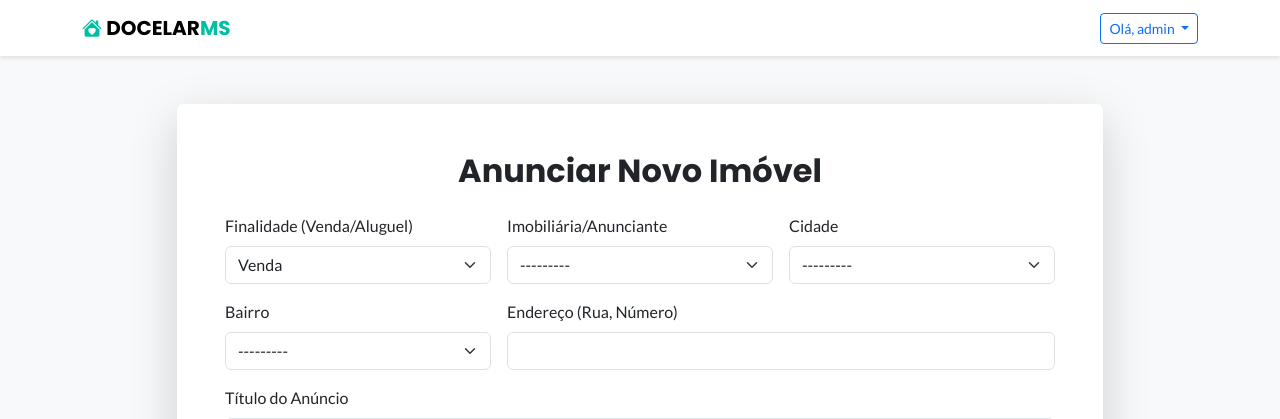
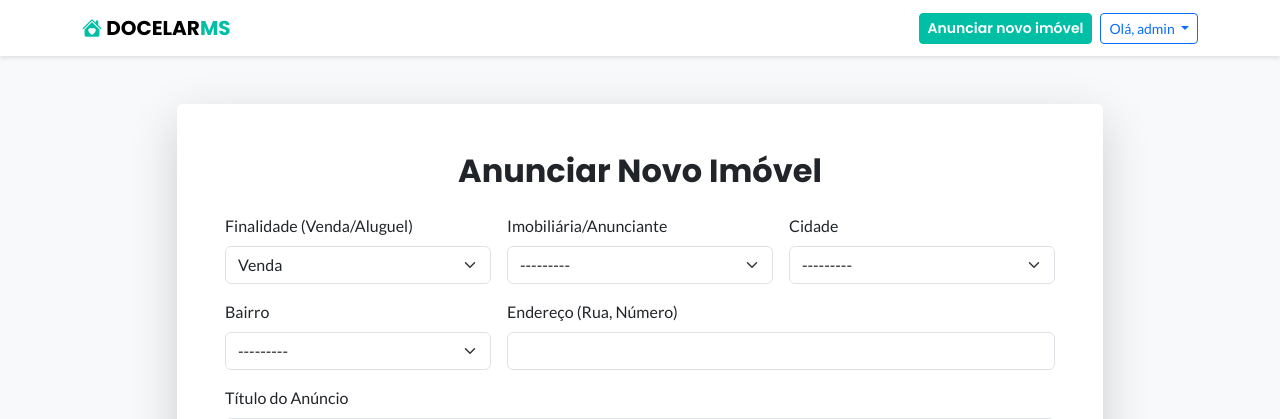
Before and after one commit to Douglasgarciams/docelarms, a Django app: page /contas/anunciar/ in a window 1280 px wide. Shown: the top 419 px of the page. Run offline with Django 5.2, Linux system fonts and the light colour scheme; a user stored in the database is signed in; data comes from the database, SQL or seed files in the repository; both versions use the stored data as it was after the commit.

Commit message:
Adicionar mudanças

```diff
--- a/imoveis/templates/base.html
+++ b/imoveis/templates/base.html
@@ -98,6 +98,7 @@
 
             <div class="ms-auto d-flex align-items-center">
                 {% if user.is_authenticated %}
+                <a href="{% url 'anunciar_imovel' %}" class="btn btn-primary btn-sm me-2">Anunciar novo imóvel</a>
                     <div class="dropdown">
                         <button class="btn btn-outline-primary btn-sm dropdown-toggle" type="button" id="userMenu" data-bs-toggle="dropdown" aria-expanded="false">
                             Olá, {{ user.username }}
```
Also changed, not shown: db.sqlite3.
